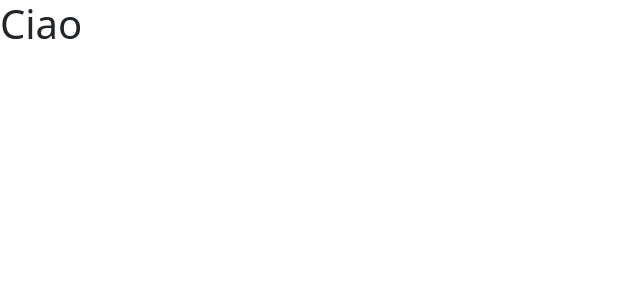
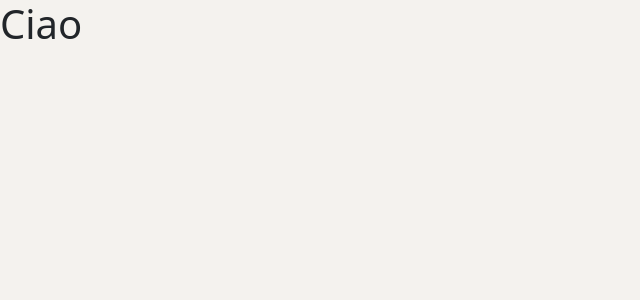
Before and after one commit to bertcoscia/Epicode-W12BW3, a React (Vite) app: page / in a window 1280 px wide. Shown: the top 300 px of the page, without its empty margins (0-640 px from the left). Built offline with nearby package versions, Linux system fonts and the light colour scheme.

Commit message:
adds body bg-color

```diff
--- a/src/App.css
+++ b/src/App.css
@@ -0,0 +1,3 @@
+body {
+  background-color: #f4f2ee;
+}
```
